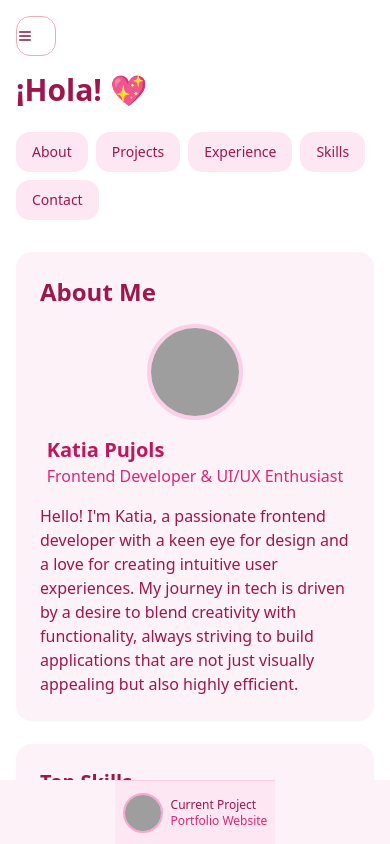
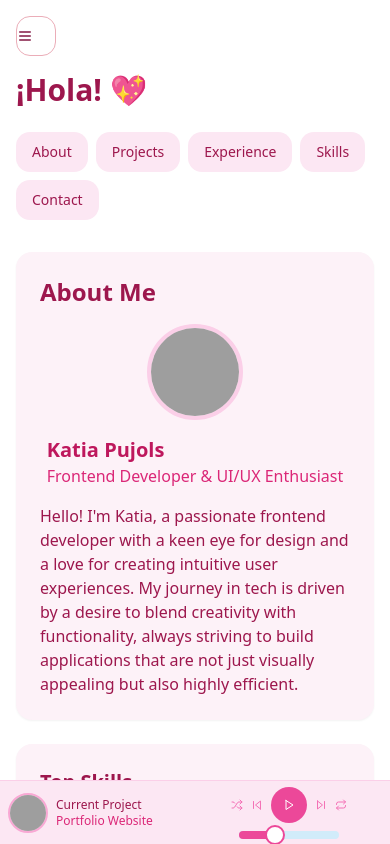
Before and after one commit to katia-tsx/katia-cv, a Next.js app: page / in a window 390 px wide. Built offline with nearby package versions, Linux system fonts and the light colour scheme; grey boxes are pictures that could not be loaded; a web font is replaced by a local one.

Commit message:
fix> bug

```diff
--- a/src/app/page.tsx
+++ b/src/app/page.tsx
@@ -1,6 +1,6 @@
 'use client'
 
-import { useState } from 'react'
+import { useState, useEffect } from 'react'
 import { Home, Search, Library, PlusSquare, Heart, ArrowRight, Play, SkipBack, SkipForward, Repeat, Shuffle, Volume2, Menu } from 'lucide-react'
 import { Button } from "@/components/ui/button"
 import { Slider } from "@/components/ui/slider"
@@ -10,6 +10,14 @@ import { motion, AnimatePresence } from 'framer-motion'
 export default function CoquettePortfolioPage() {
   const [activeSection, setActiveSection] = useState('about')
   const [isSidebarOpen, setIsSidebarOpen] = useState(false)
+  const [isMobile, setIsMobile] = useState(false)
+
+  useEffect(() => {
+    const checkMobile = () => setIsMobile(window.innerWidth < 768)
+    checkMobile()
+    window.addEventListener('resize', checkMobile)
+    return () => window.removeEventListener('resize', checkMobile)
+  }, [])
 
   const navItems = [
     { id: 'about', label: 'About', icon: Home },
@@ -22,15 +30,15 @@ export default function CoquettePortfolioPage() {
   const toggleSidebar = () => setIsSidebarOpen(!isSidebarOpen)
 
   return (
-    <div className="flex flex-col h-screen bg-pink-50 text-pink-900 font-sans overflow-hidden justify-center items-center">
+    <div className="flex flex-col h-screen bg-pink-50 text-pink-900 font-sans overflow-hidden">
       <div className="flex flex-1 overflow-hidden">
         {/* Sidebar */}
         <motion.nav
           className={`fixed md:relative z-30 w-64 bg-white bg-opacity-20 backdrop-blur-lg p-6 flex flex-col h-full transition-all duration-300 ease-in-out ${
-            isSidebarOpen ? 'left-0' : '-left-64'
+            isSidebarOpen || !isMobile ? 'left-0' : '-left-64'
           } md:left-0`}
-          initial={{ x: -250 }}
-          animate={{ x: 0 }}
+          initial={false}
+          animate={{ x: isSidebarOpen || !isMobile ? 0 : -250 }}
           transition={{ type: "spring", stiffness: 120 }}
         >
           <div className="mb-6">
@@ -41,7 +49,7 @@ export default function CoquettePortfolioPage() {
               key={item.id}
               onClick={() => {
                 setActiveSection(item.id)
-                setIsSidebarOpen(false)
+                if (isMobile) setIsSidebarOpen(false)
               }}
               className={`flex items-center space-x-4 py-2 px-4 rounded-md transition-colors duration-200 ${
                 activeSection === item.id ? 'bg-pink-200 text-pink-800' : 'text-gray-600 hover:text-pink-800 hover:bg-pink-100'
@@ -69,14 +77,14 @@ export default function CoquettePortfolioPage() {
           >
             <h1 className="text-3xl md:text-4xl font-bold mb-6 text-pink-800">¡Hola! 💖</h1>
             <div className="flex flex-wrap gap-2 mb-8">
-              {['About', 'Projects', 'Experience', 'Skills', 'Contact'].map((item) => (
+              {navItems.map((item) => (
                 <Button
-                  key={item}
+                  key={item.id}
                   variant="secondary"
                   className="bg-pink-100 hover:bg-pink-200 text-pink-800 transition-all duration-300"
-                  onClick={() => setActiveSection(item.toLowerCase())}
+                  onClick={() => setActiveSection(item.id)}
                 >
-                  {item}
+                  {item.label}
                 </Button>
               ))}
             </div>
@@ -89,6 +97,7 @@ export default function CoquettePortfolioPage() {
               animate={{ opacity: 1, y: 0 }}
               exit={{ opacity: 0, y: -20 }}
               transition={{ duration: 0.5 }}
+              className="min-h-[calc(100vh-16rem)]"
             >
               {activeSection === 'about' && <AboutSection />}
               {activeSection === 'projects' && <ProjectsSection />}
@@ -109,17 +118,17 @@ export default function CoquettePortfolioPage() {
             <p className="text-xs text-pink-600">Portfolio Website</p>
           </div>
         </div>
-        <div className="hidden md:flex flex-col items-center flex-1">
-          <div className="flex items-center space-x-4 mb-2">
-            <Shuffle className="h-4 w-4 md:h-5 md:w-5 text-pink-400" />
-            <SkipBack className="h-4 w-4 md:h-5 md:w-5 text-pink-400" />
+        <div className="flex flex-col items-center flex-1">
+          <div className="flex items-center space-x-2 md:space-x-4 mb-2">
+            <Shuffle className="h-3 w-3 md:h-5 md:w-5 text-pink-400" />
+            <SkipBack className="h-3 w-3 md:h-5 md:w-5 text-pink-400" />
             <Button size="sm" className="rounded-full bg-pink-500 text-white hover:bg-pink-600 transition-all duration-300">
               <Play className="h-3 w-3 md:h-4 md:w-4" />
             </Button>
-            <SkipForward className="h-4 w-4 md:h-5 md:w-5 text-pink-400" />
-            <Repeat className="h-4 w-4 md:h-5 md:w-5 text-pink-400" />
+            <SkipForward className="h-3 w-3 md:h-5 md:w-5 text-pink-400" />
+            <Repeat className="h-3 w-3 md:h-5 md:w-5 text-pink-400" />
           </div>
-          <Slider defaultValue={[33]} max={100} step={1} className="w-[150px] md:w-[200px] lg:w-[300px]" />
+          <Slider defaultValue={[33]} max={100} step={1} className="w-[100px] md:w-[200px] lg:w-[300px]" />
         </div>
         <div className="hidden md:flex items-center space-x-2 flex-1 justify-end">
           <Volume2 className="h-4 w-4 md:h-5 md:w-5 text-pink-400" />
@@ -189,7 +198,7 @@ function ProjectsSection() {
             animate={{ opacity: 1, y: 0 }}
             transition={{ duration: 0.5, delay: index * 0.1 }}
           >
-            <img src={project.image} alt={project.title} className="w-full h-[60vh] object-cover rounded-lg mb-4" />
+            <img src={project.image} alt={project.title} className="w-full h-48 object-cover rounded-lg mb-4" />
             <h3 className="text-xl font-semibold mb-2 text-pink-700">{project.title}</h3>
             <p className="text-pink-800 mb-4">{project.desc}</p>
             <p className="text-sm text-pink-600">{project.tech}</p>
```
